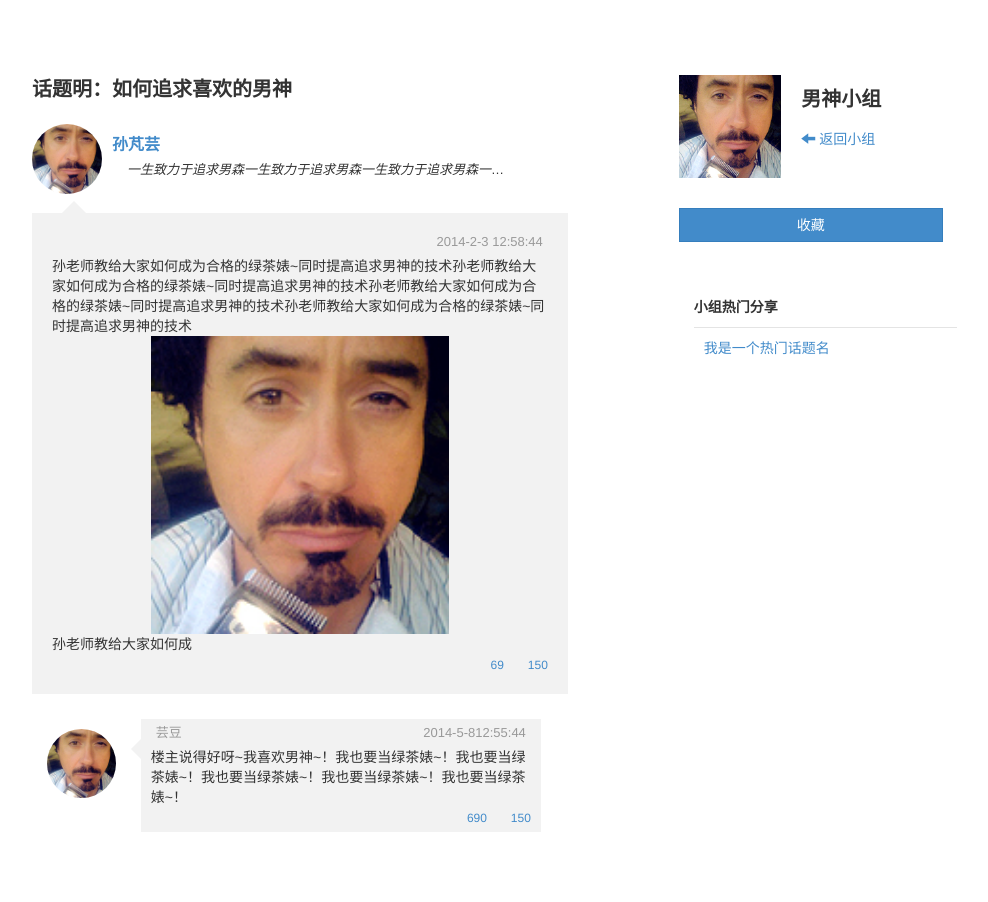
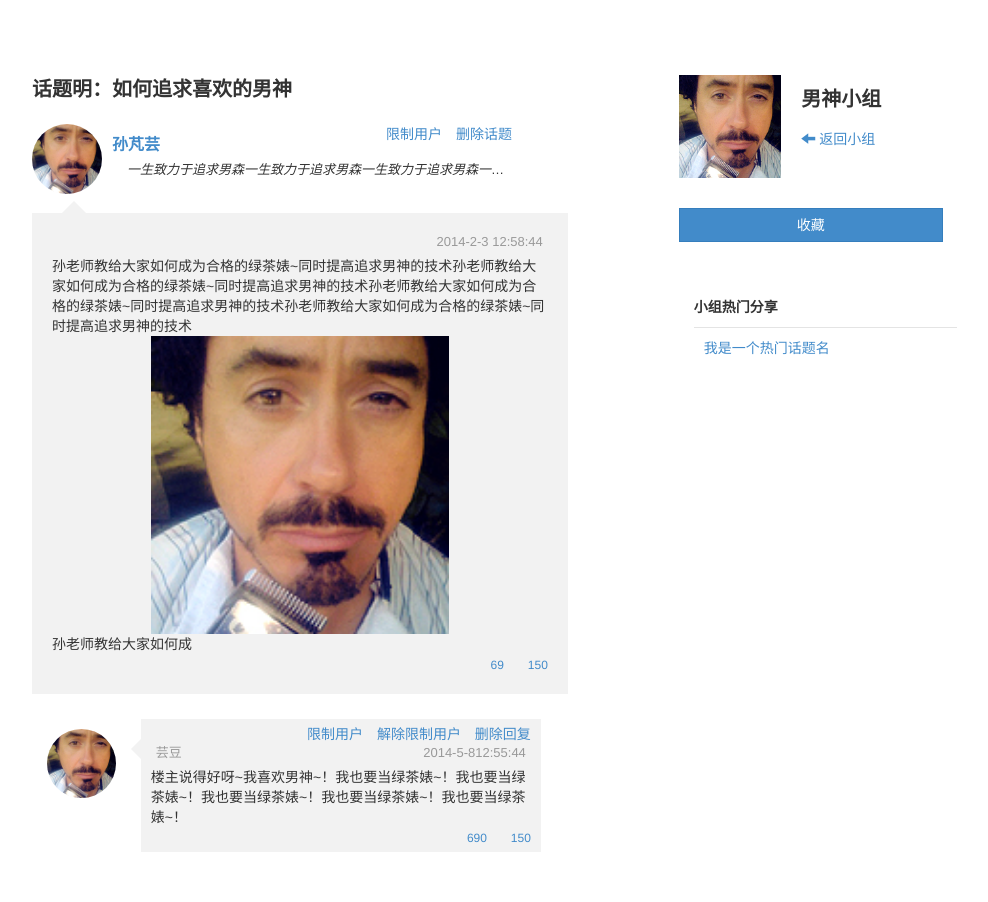
Before and after one commit to Maizhi/maizhi, a Django app: page /groups/topic/1 in a window 1280 px wide. Shown: the whole page, without its empty margins (138-1126 px from the left). Before the commit the page ends 832 px from the top, so only its background shows below. Run offline with Django 3.2, Linux system fonts and the light colour scheme.

Commit message:
theTopic

```diff
--- a/templates/groups/theTopic.html
+++ b/templates/groups/theTopic.html
@@ -26,7 +26,16 @@
 							<a href=""><img src="../img/rd.jpg" class="img-circle" width="100%"/></a>
 						</div>
 						<div class="group_names pull-left">
-							<div class="topic_publisher"><a href=""><b>孙芃芸</b></a></div>
+							<div class="topic_publisher pull-left">
+								<a href=""><b>孙芃芸</b></a>
+							</div>
+<!-- 只有小组创建者才有 开始处-->
+							<div class="pull-right">
+								<span><a href="">限制用户</a></span>
+								<span class="delSpan"><a href="">删除话题</a></span>
+							</div>
+<!-- 只有小组创建者才有  结束处-->
+							<div class="clearfix"></div>
 							<div class="topic_publisher_sign"><i>一生致力于追求男森一生致力于追求男森一生致力于追求男森一生致力</i></div>
 						</div>
 						<div class="clearfix"></div>
@@ -68,6 +77,19 @@
 						<div class="pull-left commentDiv2">
 							<div class="topdirection_left pull-left"></div>
 							<div class="commentDiv21 pull-left">
+<!-- 只有小组创建者才有 开始处-->
+								<div>
+									<div class="pull-right">
+<!-- 限制用户 -->
+										<span><a href="">限制用户</a></span>
+<!-- 解除限制用户 -->
+										<span class="delSpan"><a href="">解除限制用户</a></span>
+										<span class="delSpan"><a href="">删除回复</a></span>
+									</div>
+									<div class="clearfix"></div>
+								</div>
+<!-- 只有小组创建者才有  结束处-->
+
 								<div>
 									<div class="pull-left time">芸豆</div>
 									<div class="pull-right time">2014-5-812:55:44</div>
--- a/templates/public/css/theTopic.css
+++ b/templates/public/css/theTopic.css
@@ -197,6 +197,9 @@ a:hover{
 	font-size:16px;
 	margin-top:10px;
 }
+.delSpan{
+	margin-left:10px;
+}
 .group_names{
 	margin-left:10px;
 }
```
